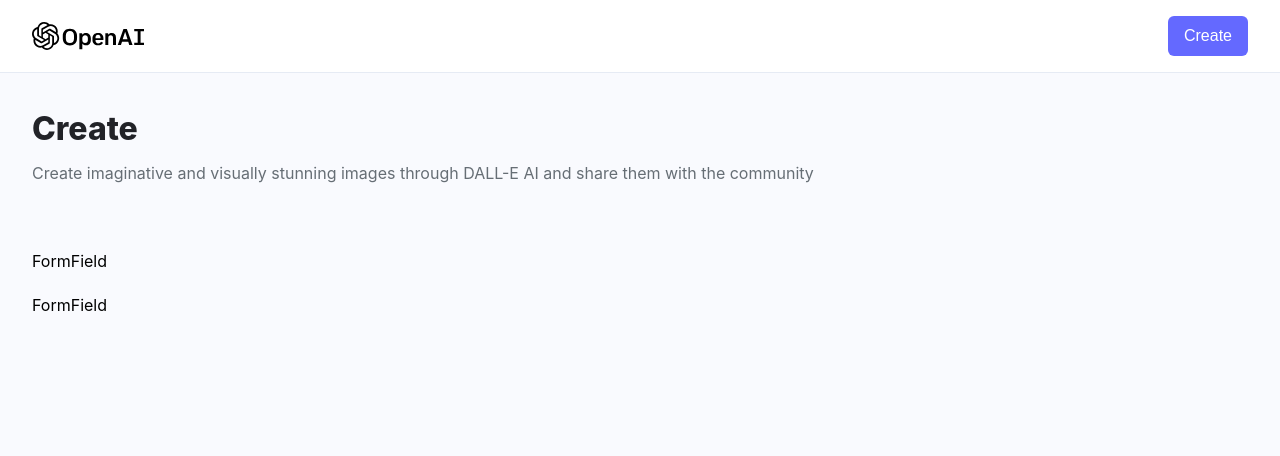
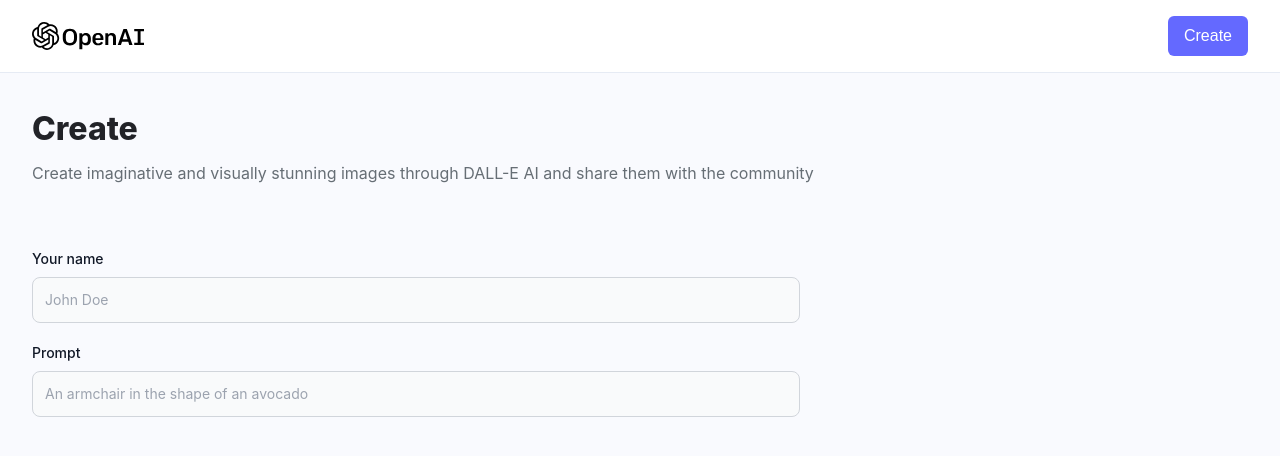
Before and after one commit to caymanh/ai-generator, a React (Vite) app in the folder client/: page /create-post in a window 1280 px wide. Shown: the top 456 px of the page. Built offline with nearby package versions, Linux system fonts and the light colour scheme; a web font is replaced by a local one.

Commit message:
created the Form Field component

```diff
--- a/client/src/components/FormField.jsx
+++ b/client/src/components/FormField.jsx
@@ -1,9 +1,46 @@
-import React from 'react'
+import React from "react";
 
-const FormField = () => {
+const FormField = ({
+  labelName,
+  type,
+  name,
+  placeholder,
+  value,
+  handleChange,
+  isSurpriseMe,
+  handleSurpriseMe
+}) => {
   return (
-    <div>FormField</div>
-  )
-}
+    <div>
+      <div className="flex items-center gap-2 mb-2">
+        <label
+          htmlFor={name}
+          className="block text-sm font-medium text-gray-900"
+        >
+          {labelName}
+        </label>
+        {isSurpriseMe && (
+          <button
+            type="button"
+            onClick={handleSurpriseMe}
+            className="font-semibold text-xs bg-[#ECECF1] py-1 px-2 rounded-[5px] text-black"
+          >
+            Suprise me
+          </button>
+        )}
+      </div>
+      <input
+        type={type}
+        id={name}
+        name={name}
+        placeholder={placeholder}
+        value={value}
+        onChange={handleChange}
+        required
+        className="bg-gray-50 border border-gray-300 text-gray-900 text-sm rounded-lg focus:ring-[#4649ff] focus:border-[#4649ff] outline-non block w-full p-3"
+      />
+    </div>
+  );
+};
 
-export default FormField
+export default FormField;
```
